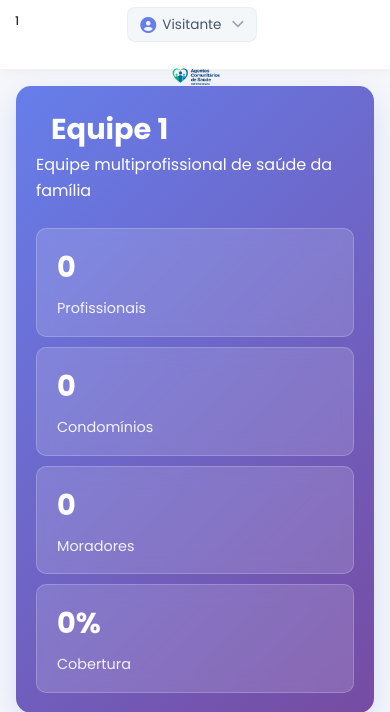
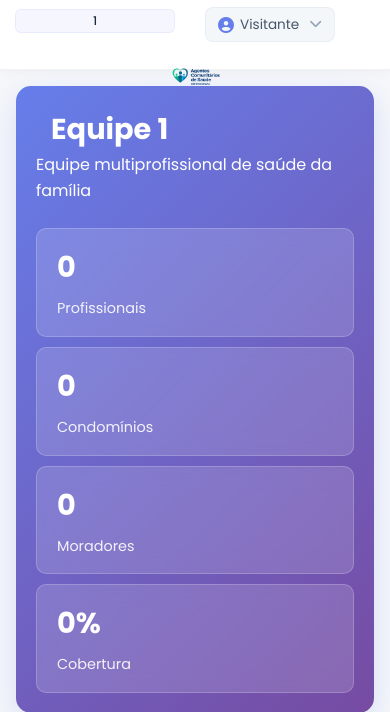
Before and after one commit to kapranois/usfpontocertoterritorio, a Flask app: page /equipe in a window 390 px wide. Shown: the top 712 px of the page. Run offline with Flask 3, Linux system fonts and the light colour scheme; the visitor is signed in with stand-in values (Sample User, id 1).

Commit message:
Update base.css

```diff
--- a/static/css/base.css
+++ b/static/css/base.css
@@ -860,23 +860,24 @@ body {
 }
 
 .equipe-info {
-  display: inline;              /* não precisa ser flex */
-  background: none;             /* remove fundo */
-  border: none;                 /* remove borda */
-  padding: 0;                   /* remove espaçamento interno */
-  margin-top: 0;                /* ajusta margem */
-  font-size: 0.8rem;            /* tamanho menor */
-  font-weight: 500;             /* peso leve */
-  color: #1e293b;               /* cor escura elegante */
+  display: inline-flex;
+  align-items: center;
+  justify-content: center;
+  min-width: 160px;              /* deixa mais largo */
+  height: 24px;                  /* controla a altura */
+  padding: 2px 12px;             /* menos altura, mais largura */
+  border-radius: 6px;
+  background: rgba(102, 126, 234, 0.06);
+  font-size: 0.75rem;
+  font-weight: 500;
+  color: #1e293b;
 }
 
 .equipe-info span {
-  font-family: 'Poppins', sans-serif;   /* ou outra fonte moderna */
-  font-size: 0.75rem;                   /* menor e mais discreto */
-  font-weight: 500;                     /* leve, sem exagero */
-  color: #1e293b;                       /* tom escuro elegante */
-  letter-spacing: 0.3px;                /* espaçamento suave */
+  font-family: 'Poppins', sans-serif;
+  line-height: 1;                /* reduz altura da linha */
 }
+
 
 .equipe-info:hover {
   background: rgba(102, 126, 234, 0.12);
```
